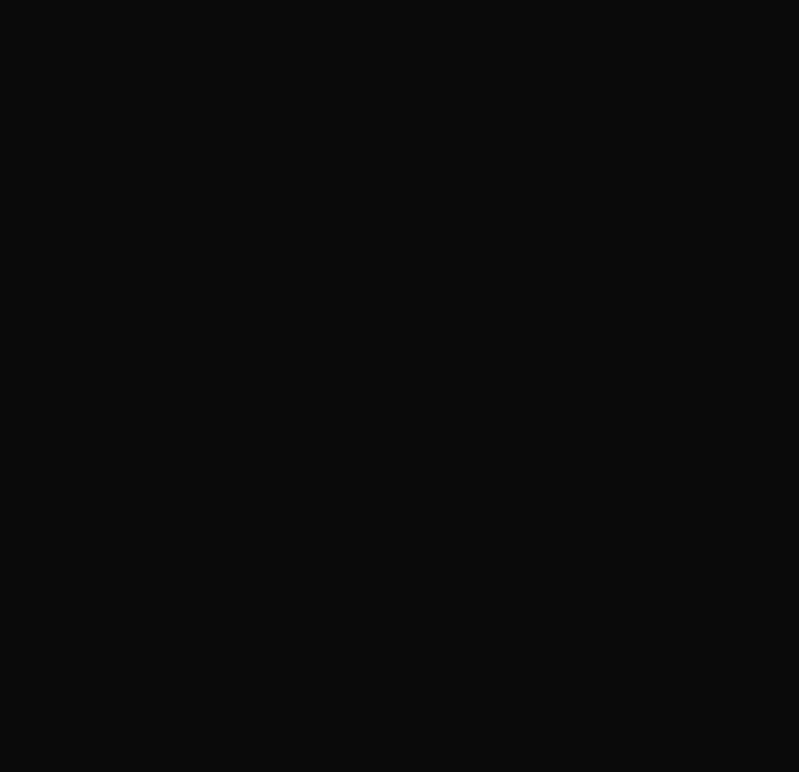
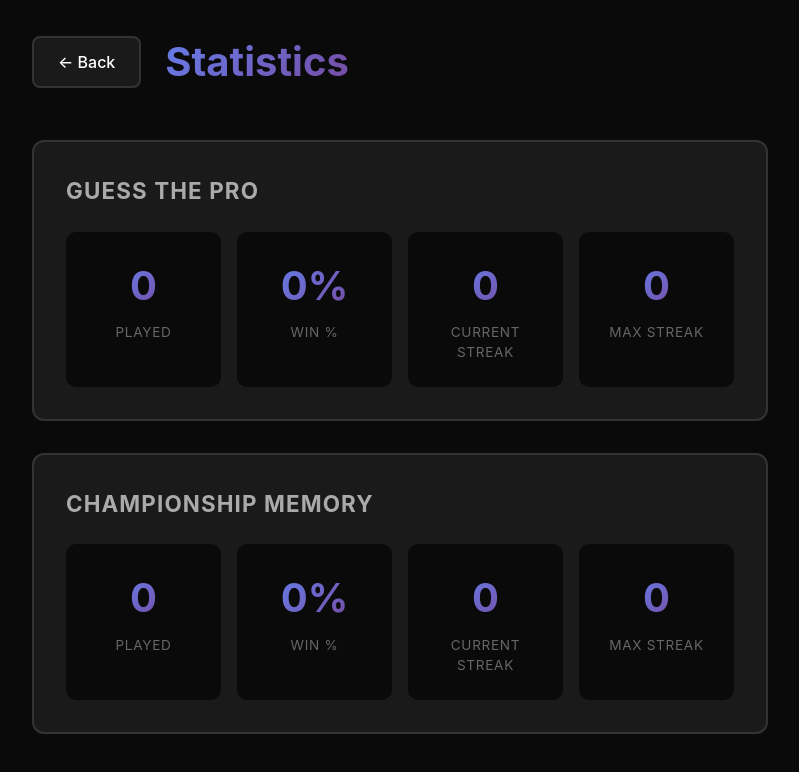
Before and after one commit to GiannfrancoC340/COD-Trivia, a React (Vite) app: page /stats in a window 1280 px wide. Before the commit this address had no page. Shown: the top 772 px of the page, without its empty margins (240-1039 px from the left). Built offline with nearby package versions, Linux system fonts and the light colour scheme.

Commit message:
added statistics and toast notis for win streak

```diff
--- a/src/App.tsx
+++ b/src/App.tsx
@@ -2,6 +2,7 @@
 import Home from './pages/Home';
 import Game1 from './pages/Game1';
 import Game2 from './pages/Game2';
+import Stats from './pages/Stats';
 import './App.css';
 
 function App() {
@@ -12,6 +13,7 @@
           <Route path="/" element={<Home />} />
           <Route path="/game1" element={<Game1 />} />
           <Route path="/game2" element={<Game2 />} />
+          <Route path="/stats" element={<Stats />} />
         </Routes>
       </div>
     </Router>
--- /dev/null
+++ b/src/components/Toast.css
@@ -0,0 +1,22 @@
+.toast {
+  position: fixed;
+  top: 2rem;
+  right: 2rem;
+  transform: translateX(140%);
+  background: linear-gradient(135deg, #667eea 0%, #764ba2 100%);
+  color: white;
+  padding: 1rem 2rem;
+  border-radius: 10px;
+  font-size: 1.1rem;
+  font-weight: 600;
+  box-shadow: 0 8px 24px rgba(102, 126, 234, 0.4);
+  z-index: 1000;
+  transition: transform 0.4s cubic-bezier(0.34, 1.56, 0.64, 1), opacity 0.4s ease;
+  opacity: 0;
+  pointer-events: none;
+}
+
+.toast-visible {
+  transform: translateX(0);
+  opacity: 1;
+}
--- /dev/null
+++ b/src/components/Toast.tsx
@@ -0,0 +1,25 @@
+import { useEffect } from 'react';
+import './Toast.css';
+
+interface ToastProps {
+  message: string;
+  show: boolean;
+  onHide: () => void;
+  duration?: number;
+}
+
+function Toast({ message, show, onHide, duration = 3000 }: ToastProps) {
+  useEffect(() => {
+    if (!show) return;
+    const timer = setTimeout(onHide, duration);
+    return () => clearTimeout(timer);
+  }, [show, duration, onHide]);
+
+  return (
+    <div className={`toast ${show ? 'toast-visible' : ''}`}>
+      {message}
+    </div>
+  );
+}
+
+export default Toast;
--- a/src/pages/Game1.tsx
+++ b/src/pages/Game1.tsx
@@ -2,6 +2,8 @@
 import type { Player } from '../types';
 import { players } from '../data/players';
 import Header from '../components/Header';
+import Toast from '../components/Toast';
+import { updateStats, loadStats, getWinToastMessage } from '../utils/stats';
 
 function Game1() {
   const [guesses, setGuesses] = useState<string[]>([]);
@@ -10,6 +12,8 @@
   const [gameOver, setGameOver] = useState(false);
   const [currentPlayer, setCurrentPlayer] = useState<Player | null>(null);
   const [showIncorrect, setShowIncorrect] = useState(false);
+  const [showToast, setShowToast] = useState(false);
+  const [toastMessage, setToastMessage] = useState('');
   const [suggestions, setSuggestions] = useState<string[]>([]);
   const [showSuggestions, setShowSuggestions] = useState(false);
   const inputRef = useRef<HTMLInputElement>(null);
@@ -73,6 +77,7 @@
     setGameWon(false);
     setGameOver(false);
     setShowIncorrect(false);
+    setShowToast(false);
     setSuggestions([]);
     setShowSuggestions(false);
     selectRandomPlayer();
@@ -90,13 +95,18 @@
     setGuesses([...guesses, currentGuess]);
 
     if (isCorrect) {
+      updateStats('game1-stats', true);
+      const streak = loadStats('game1-stats').currentStreak;
+      setToastMessage(getWinToastMessage(streak));
       setGameWon(true);
       setGameOver(true);
+      setShowToast(true);
     } else {
       setShowIncorrect(true);
       setTimeout(() => setShowIncorrect(false), 500);
 
       if (guesses.length >= 5) {
+        updateStats('game1-stats', false);
         setGameOver(true);
       }
     }
@@ -116,6 +126,11 @@
 
   return (
     <div className="game-container">
+      <Toast
+        message={toastMessage}
+        show={showToast}
+        onHide={() => setShowToast(false)}
+      />
       <Header title="Guess the Pro" />
 
       <p className="attempts">Attempts: {guesses.length}/6</p>
--- a/src/pages/Game2.tsx
+++ b/src/pages/Game2.tsx
@@ -2,6 +2,8 @@
 import type { Event } from '../types';
 import { events } from '../data/events';
 import Header from '../components/Header';
+import Toast from '../components/Toast';
+import { updateStats, loadStats, getWinToastMessage } from '../utils/stats';
 
 function Game2() {
   const [guess, setGuess] = useState('');
@@ -10,6 +12,8 @@
   const [gameOver, setGameOver] = useState(false);
   const [currentEvent, setCurrentEvent] = useState<Event | null>(null);
   const [showIncorrect, setShowIncorrect] = useState(false);
+  const [showToast, setShowToast] = useState(false);
+  const [toastMessage, setToastMessage] = useState('');
 
   const MAX_ATTEMPTS = 6;
 
@@ -29,6 +33,7 @@
     setGameWon(false);
     setGameOver(false);
     setShowIncorrect(false);
+    setShowToast(false);
     selectRandomEvent();
   };
 
@@ -49,14 +54,18 @@
     setGuesses([...guesses, guess]);
 
     if (isCorrect) {
+      updateStats('game2-stats', true);
+      const streak = loadStats('game2-stats').currentStreak;
+      setToastMessage(getWinToastMessage(streak));
       setGameWon(true);
       setGameOver(true);
+      setShowToast(true);
     } else {
-      // Show incorrect feedback animation
       setShowIncorrect(true);
       setTimeout(() => setShowIncorrect(false), 500);
 
       if (guesses.length >= MAX_ATTEMPTS - 1) {
+        updateStats('game2-stats', false);
         setGameOver(true);
       }
     }
@@ -75,6 +84,11 @@
 
   return (
     <div className="game-container">
+      <Toast
+        message={toastMessage}
+        show={showToast}
+        onHide={() => setShowToast(false)}
+      />
       <Header title="Championship Memory" />
 
       <p className="attempts">Attempts: {guesses.length}/{MAX_ATTEMPTS}</p>
--- a/src/pages/Home.css
+++ b/src/pages/Home.css
@@ -71,3 +71,25 @@
 .play-btn:hover {
   opacity: 0.9;
 }
+
+.stats-link-container {
+  margin-top: 3rem;
+}
+
+.stats-link {
+  display: inline-block;
+  padding: 0.75rem 2rem;
+  background: #1a1a1a;
+  color: #aaa;
+  border: 2px solid #333;
+  border-radius: 8px;
+  font-size: 1rem;
+  text-decoration: none;
+  transition: all 0.3s ease;
+}
+
+.stats-link:hover {
+  border-color: #667eea;
+  color: white;
+  background: #2a2a2a;
+}
--- a/src/pages/Home.tsx
+++ b/src/pages/Home.tsx
@@ -22,6 +22,10 @@
                     <button className="play-btn">Play Now</button>
                 </Link>
             </div>
+
+            <div className="stats-link-container">
+                <Link to="/stats" className="stats-link">View Statistics</Link>
+            </div>
         </div>
     );
 }
--- /dev/null
+++ b/src/pages/Stats.css
@@ -0,0 +1,99 @@
+.stats-container {
+  max-width: 800px;
+  margin: 0 auto;
+  padding: 2rem;
+}
+
+.stats-header {
+  display: flex;
+  align-items: center;
+  gap: 1.5rem;
+  margin-bottom: 3rem;
+}
+
+.stats-header h1 {
+  font-size: 2.5rem;
+  margin: 0;
+  background: linear-gradient(135deg, #667eea 0%, #764ba2 100%);
+  background-clip: text;
+  -webkit-background-clip: text;
+  color: transparent;
+  -webkit-text-fill-color: transparent;
+}
+
+.back-link {
+  padding: 0.75rem 1.5rem;
+  background: #1a1a1a;
+  color: white;
+  border: 2px solid #333;
+  border-radius: 8px;
+  font-size: 1rem;
+  text-decoration: none;
+  white-space: nowrap;
+  transition: all 0.3s ease;
+}
+
+.back-link:hover {
+  border-color: #667eea;
+  background: #2a2a2a;
+}
+
+.stats-section {
+  background: #1a1a1a;
+  border: 2px solid #333;
+  border-radius: 12px;
+  padding: 2rem;
+  margin-bottom: 2rem;
+}
+
+.stats-section h2 {
+  font-size: 1.4rem;
+  color: #aaa;
+  margin: 0 0 1.5rem 0;
+  text-transform: uppercase;
+  letter-spacing: 0.05em;
+}
+
+.stats-grid {
+  display: grid;
+  grid-template-columns: repeat(4, 1fr);
+  gap: 1rem;
+}
+
+.stat-card {
+  display: flex;
+  flex-direction: column;
+  align-items: center;
+  gap: 0.4rem;
+  background: #0a0a0a;
+  border-radius: 10px;
+  padding: 1.5rem 1rem;
+}
+
+.stat-value {
+  font-size: 2.5rem;
+  font-weight: 700;
+  background: linear-gradient(135deg, #667eea 0%, #764ba2 100%);
+  background-clip: text;
+  -webkit-background-clip: text;
+  color: transparent;
+  -webkit-text-fill-color: transparent;
+}
+
+.stat-label {
+  font-size: 0.85rem;
+  color: #666;
+  text-align: center;
+  text-transform: uppercase;
+  letter-spacing: 0.05em;
+}
+
+@media (max-width: 600px) {
+  .stats-grid {
+    grid-template-columns: repeat(2, 1fr);
+  }
+
+  .stats-header h1 {
+    font-size: 1.8rem;
+  }
+}
--- /dev/null
+++ b/src/pages/Stats.tsx
@@ -0,0 +1,52 @@
+import { useEffect, useState } from 'react';
+import { Link } from 'react-router-dom';
+import type { GameStats } from '../types';
+import { loadStats, winPercent } from '../utils/stats';
+import './Stats.css';
+
+function StatCard({ label, value }: { label: string; value: string | number }) {
+  return (
+    <div className="stat-card">
+      <span className="stat-value">{value}</span>
+      <span className="stat-label">{label}</span>
+    </div>
+  );
+}
+
+function GameStatsSection({ title, storageKey }: { title: string; storageKey: string }) {
+  const [stats, setStats] = useState<GameStats | null>(null);
+
+  useEffect(() => {
+    setStats(loadStats(storageKey));
+  }, [storageKey]);
+
+  if (!stats) return null;
+
+  return (
+    <div className="stats-section">
+      <h2>{title}</h2>
+      <div className="stats-grid">
+        <StatCard label="Played" value={stats.played} />
+        <StatCard label="Win %" value={`${winPercent(stats)}%`} />
+        <StatCard label="Current Streak" value={stats.currentStreak} />
+        <StatCard label="Max Streak" value={stats.maxStreak} />
+      </div>
+    </div>
+  );
+}
+
+function Stats() {
+  return (
+    <div className="stats-container">
+      <div className="stats-header">
+        <Link to="/" className="back-link">← Back</Link>
+        <h1>Statistics</h1>
+      </div>
+
+      <GameStatsSection title="Guess the Pro" storageKey="game1-stats" />
+      <GameStatsSection title="Championship Memory" storageKey="game2-stats" />
+    </div>
+  );
+}
+
+export default Stats;
--- /dev/null
+++ b/src/utils/stats.ts
@@ -0,0 +1,39 @@
+import type { GameStats } from '../types';
+
+const DEFAULT_STATS: GameStats = {
+  played: 0,
+  wins: 0,
+  currentStreak: 0,
+  maxStreak: 0,
+};
+
+export function loadStats(key: string): GameStats {
+  const raw = localStorage.getItem(key);
+  if (!raw) return { ...DEFAULT_STATS };
+  return JSON.parse(raw) as GameStats;
+}
+
+export function updateStats(key: string, won: boolean): void {
+  const stats = loadStats(key);
+  stats.played += 1;
+  if (won) {
+    stats.wins += 1;
+    stats.currentStreak += 1;
+    stats.maxStreak = Math.max(stats.maxStreak, stats.currentStreak);
+  } else {
+    stats.currentStreak = 0;
+  }
+  localStorage.setItem(key, JSON.stringify(stats));
+}
+
+export function winPercent(stats: GameStats): number {
+  if (stats.played === 0) return 0;
+  return Math.round((stats.wins / stats.played) * 100);
+}
+
+export function getWinToastMessage(streak: number): string {
+  if (streak >= 10) return `🔥 ${streak} win streak! Absolutely unstoppable!`;
+  if (streak >= 5)  return `🔥 ${streak} win streak! You're on fire!`;
+  if (streak >= 3)  return `⚡ ${streak} in a row! Keep it going!`;
+  return '🎉 Correct! Nice one!';
+}
```
